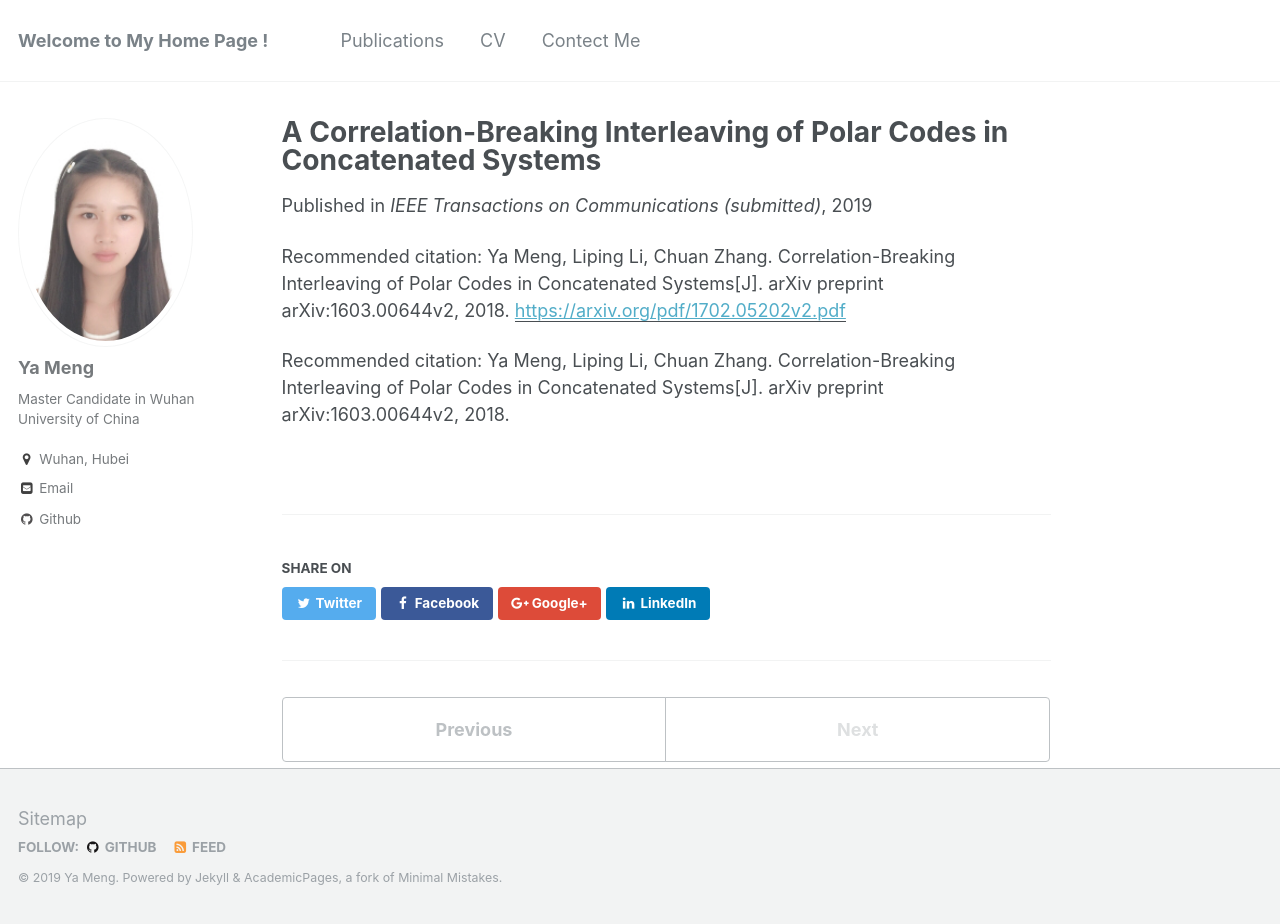
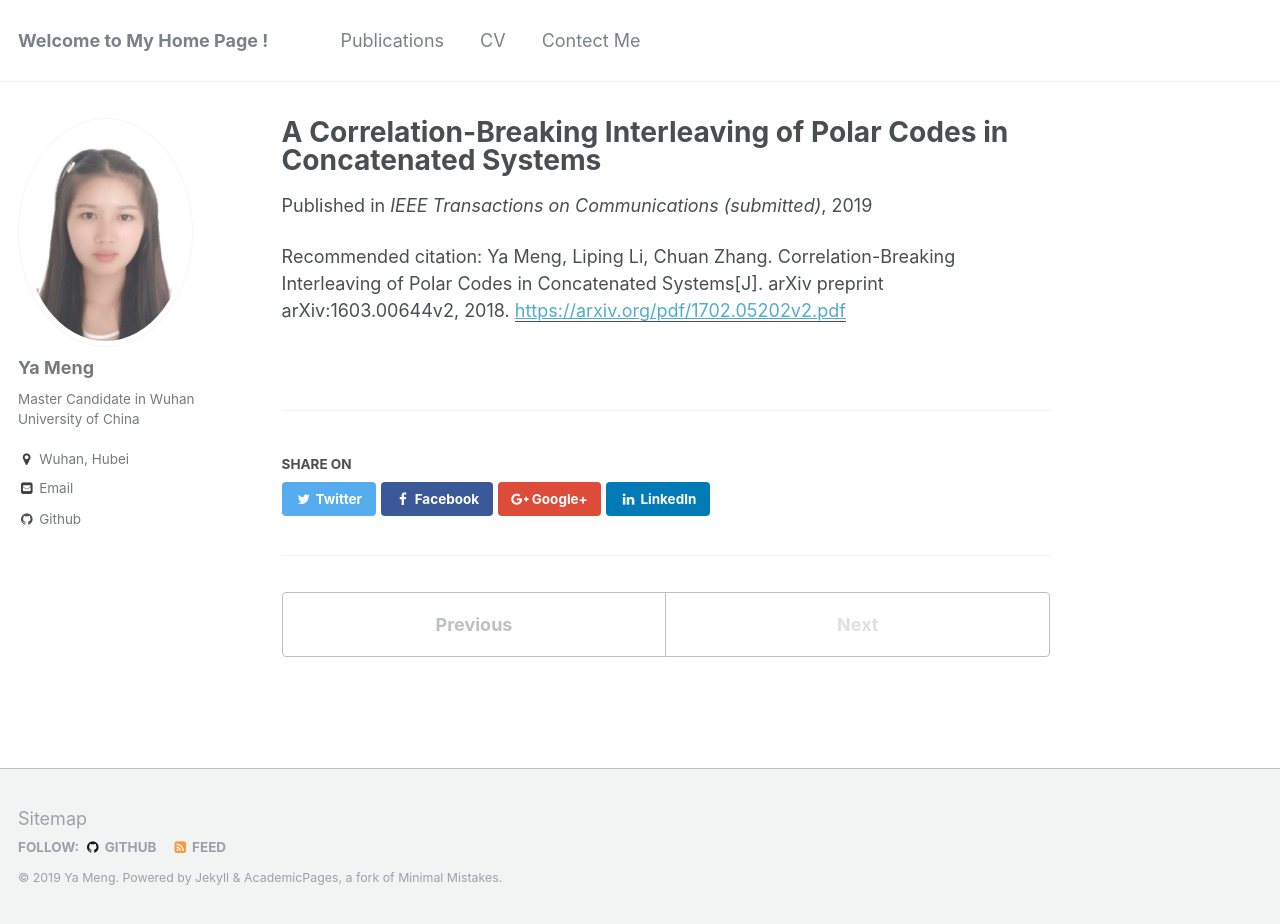
Before and after one commit to mengMia/yameng-ahu.github.io, a Jekyll site: the page built from _publications/2018-paper1.md, in a window 1280 px wide and 924 px high. Built offline with Jekyll 4.4.1, drawn with Linux system fonts in a browser that asks for light colours.

Commit message:
Update 2018-paper1.md

```diff
--- a/_publications/2018-paper1.md
+++ b/_publications/2018-paper1.md
@@ -9,5 +9,3 @@ paperurl: 'https://arxiv.org/pdf/1702.05202v2.pdf'
 citation: 'Ya Meng, Liping Li, Chuan Zhang. Correlation-Breaking Interleaving of Polar Codes in
 Concatenated Systems[J]. arXiv preprint arXiv:1603.00644v2, 2018.'
 ---
-Recommended citation: Ya Meng, Liping Li, Chuan Zhang.  Correlation-Breaking Interleaving of Polar Codes in
-Concatenated Systems[J]. arXiv preprint arXiv:1603.00644v2, 2018.
```
